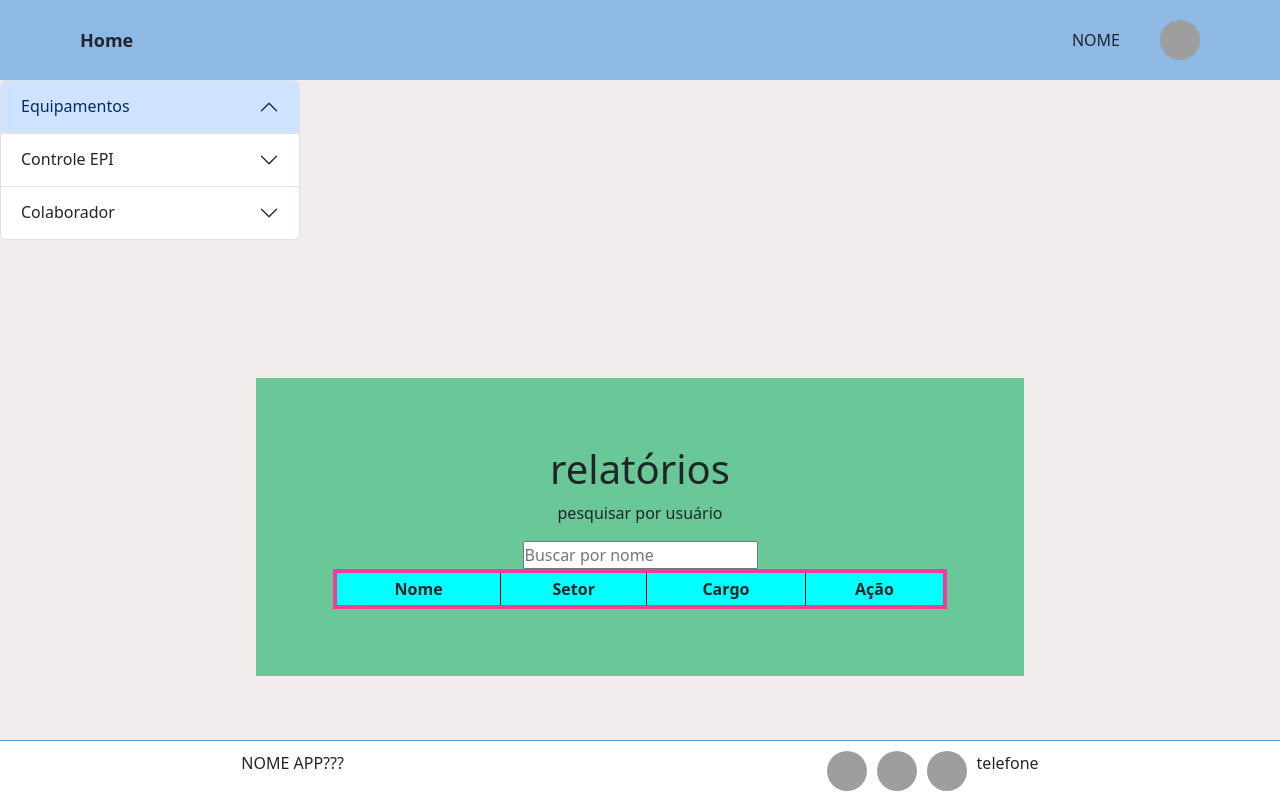
After one commit to marcelovntr/epi, a Django app: page /listagem_editar/ in a window 1280 px wide. The commit adds this page. Run offline with Django 5.2, Linux system fonts and the light colour scheme; data that the repository does not hold is empty; grey boxes are pictures that could not be loaded.

Commit message:
funções excluir e atualizar OK!

```diff
--- a/epi2025/epi/epi_app/static/epi_app/css/footer.css
+++ b/epi2025/epi/epi_app/static/epi_app/css/footer.css
@@ -6,16 +6,15 @@
 
 .footer-container {
     width: 100%;
-    height: 60px;
+    min-height: 60px;
     background-color: #ffffff;
     display: flex;
     justify-content:space-around;
     align-items: center;
-    /* padding: 0 20px; */
     border-top: rgb(67, 157, 230) solid 1px;
-    position: fixed;
-    bottom: 0;
-
+    position: relative;
+    flex-shrink: 0;
+    margin-top: 64px;
 }
 .footer-info{
     display: flex;
--- a/epi2025/epi/epi_app/static/epi_app/css/header.css
+++ b/epi2025/epi/epi_app/static/epi_app/css/header.css
@@ -5,12 +5,14 @@
 }
 .header-index {
     width: 100%;
-    height: 80px;
+    min-height: 80px;
     background-color: #8eb9e4;
     display: flex;
     justify-content: space-between;
     align-items: center;
     padding: 0 80px;
+    max-height: 80px;
+    overflow: hidden;
 
 }
 
--- a/epi2025/epi/epi_app/static/epi_app/css/home.css
+++ b/epi2025/epi/epi_app/static/epi_app/css/home.css
@@ -6,6 +6,7 @@
 
 body {
     background-color: #f3ecec;
+    min-height: 100vh;
 }
 .container-home {
     background-color: rgb(106, 199, 152)
--- /dev/null
+++ b/epi2025/epi/epi_app/static/epi_app/css/index.css
@@ -0,0 +1,14 @@
+*{
+    padding: 0;
+    margin: 0;
+    box-sizing: border-box;
+}
+html, body {
+    height: 100%;
+    display: flex;
+    flex-direction: column;
+    min-height: 100vh;
+}
+body > *:not(.footer-container) {
+    flex: 1; /* Faz o conteúdo crescer e empurrar o footer para baixo */
+}
--- /dev/null
+++ b/epi2025/epi/epi_app/static/epi_app/css/listagem_editar.css
@@ -0,0 +1,84 @@
+    *{
+        padding: 0;
+        margin: 0;
+        box-sizing: border-box;
+    }
+    .container-home{
+        display: flex;
+        justify-content: center;
+        flex-direction: column;
+        min-width: 60%;
+        align-items: center;
+        margin: auto;
+        }
+
+    .tabela-colaboradores {
+    min-width: 80%;
+    background-color: rosybrown;
+    border: #f33b9a solid 1px;
+    border-collapse: collapse;
+    border: 4px solid #f33b9a;
+    border-style:solid;
+    }
+
+    .tabela-cabecalho{
+        text-align: center;
+        padding: 8px;
+        background-color: aqua;
+    }
+
+    .tabela-corpo{
+        text-align: center;
+        padding: 8px;
+    }
+
+.tabela-colaboradores th, .tabela-colaboradores td {
+    border: 1px solid black; /* Adiciona bordas visíveis nas células */
+    padding: 4px; /* Aumenta o espaçamento interno */
+    text-align: center;
+}
+
+.tabela-colaboradores tr:nth-child(even) {
+    background-color: #ffd4dc; /* Alternância de cores nas linhas */
+}
+
+.tabela-corpo a{
+background-color: brown;
+text-decoration: none;
+color: #f33b9a;
+padding: 4px 8px;
+border-radius: 4px;
+font-size: 0.8em;
+}
+    .lista-colaborador {
+        display: flex;
+        flex-direction: column;
+        align-items: center;
+        margin-top: 32px;
+        list-style: none;
+
+    }
+    .lista-colaborador li{
+        display: flex;
+        flex-direction: row;
+        align-items: center;
+        margin: 10px;
+        list-style: none;
+        background-color: rgb(127, 60, 182);
+        min-width: 600px;
+        padding: 8px 16px;
+        border-radius: 8px;
+    }
+
+    .lista-colaborador a {
+        text-decoration: none;
+    }
+
+    .lista-colaborador a:first-child{
+        color:#f33b9a;
+        font-weight: bold;
+    }
+    .lista-colaborador a:last-child{
+        color: aquamarine;
+        font-weight: bold;
+    }
--- a/epi2025/epi/epi_app/static/epi_app/css/relatorios.css
+++ b/epi2025/epi/epi_app/static/epi_app/css/relatorios.css
@@ -3,42 +3,3 @@
     margin: 0;
     box-sizing: border-box;
 }
-.container-home{
-    display: flex;
-    justify-content: center;
-    flex-direction: column;
-    max-width: 50%;
-    }
-
-    .lista-colaborador {
-        display: flex;
-        flex-direction: column;
-        align-items: center;
-        margin-top: 32px;
-        list-style: none;
-
-    }
-    .lista-colaborador li{
-        display: flex;
-        flex-direction: row;
-        align-items: center;
-        margin: 10px;
-        list-style: none;
-        background-color: rgb(127, 60, 182);
-        min-width: 600px;
-        padding: 8px 16px;
-        border-radius: 8px;
-    }
-
-    .lista-colaborador a {
-        text-decoration: none;
-    }
-
-    .lista-colaborador a:first-child{
-        color:#f33b9a;
-        font-weight: bold;
-    }
-    .lista-colaborador a:last-child{
-        color: aquamarine;
-        font-weight: bold;
-    }
--- a/epi2025/epi/epi_app/templates/epi_app/global/index.html
+++ b/epi2025/epi/epi_app/templates/epi_app/global/index.html
@@ -8,12 +8,15 @@
     <title>{% block title %}{% endblock title %}</title>
     <link href="https://cdn.jsdelivr.net/npm/bootstrap@5.3.2/dist/css/bootstrap.min.css" rel="stylesheet">
     <script src="https://cdn.jsdelivr.net/npm/bootstrap@5.3.2/dist/js/bootstrap.bundle.min.js"></script>
+    <link rel="stylesheet" href="{% static 'epi_app/css/index.css' %}">
     <link rel="stylesheet" href="{% static 'epi_app/css/home.css' %}">
     <link rel="stylesheet" href="{% static 'epi_app/css/header.css' %}">
     <link rel="stylesheet" href="{% static 'epi_app/css/accordion.css' %}">
     <link rel="stylesheet" href="{% static 'epi_app/css/footer.css' %}">
     <link rel="stylesheet" href="{% static 'epi_app/css/cadastro_colaborador.css' %}">
     <link rel="stylesheet" href="{% static 'epi_app/css/editar_colaborador.css' %}">
+    <link rel="stylesheet" href="{% static 'epi_app/css/listagem_editar.css' %}" />
+    <link rel="stylesheet" href="{% static 'epi_app/css/relatorios.css' %}" />
     {% comment %} demais css{% endcomment %}
     {% block css %}{% endblock css %}
 
--- /dev/null
+++ b/epi2025/epi/epi_app/templates/epi_app/pages/listagem_editar.html
@@ -0,0 +1,41 @@
+{% extends "epi_app/global/index.html" %}
+{% load static %}
+{% block title %}Lista Edição{% endblock title %}
+{% block css %}
+    <link rel="stylesheet" href="{% static 'epi_app/css/listagem_editar.css' %}" />
+{% endblock css %}
+
+{% block content %}
+
+<main class='container-home'>
+    <h1>relatórios</h1>
+        <p>pesquisar por usuário</p>
+        <input type="text" placeholder="Buscar por nome">
+
+
+        <table class="tabela-colaboradores">
+            <thead class="tabela-cabecalho">
+                <tr>
+                    <th>Nome</th>
+                    <th>Setor</th>
+                    <th>Cargo</th>
+                    <th>Ação</th>
+                </tr>
+            </thead>
+            <tbody class="tabela-corpo">
+                {% for worker in colaboradores %}
+                    <tr>
+                        <td>{{ worker.nome }}</td>
+                        <td>{{ worker.setor }}</td>
+                        <td>{{ worker.cargo }}</td>
+                        <td><a href="{% url 'deletar_colaborador' worker.id %}">Excluir</a>
+                        <a href="{% url 'editar_colaborador' worker.id %}">Atualizar</a></td>
+                    </tr>
+                {% endfor %}
+            </tbody>
+        </table>
+
+</main>
+
+
+{% endblock content %}
--- a/epi2025/epi/epi_app/templates/epi_app/partials/accordion.html
+++ b/epi2025/epi/epi_app/templates/epi_app/partials/accordion.html
@@ -39,7 +39,7 @@
 
             <a href="{% url 'cadastro_colaborador' %}">Cadastrar Colaborador</a>
             <a href="{% url 'relatorios' %}">Relatórios</a>
-            <a href="{% url 'editar_colaborador' %}">Editar Colaborador</a>
+            <a href="{% url 'listagem_editar' %}">Editar Colaborador</a>
 
         </div>
       </div>
--- a/epi2025/epi/epi_app/urls.py
+++ b/epi2025/epi/epi_app/urls.py
@@ -6,6 +6,8 @@ urlpatterns = [
     path('', views.home, name='home'),
     path('cadastro/', views.cadastro_colaborador, name='cadastro_colaborador'),
     path('relatorios/', views.relatorios, name='relatorios'),
-    path('editar/', views.editar_colaborador, name='editar_colaborador'),
+    path('editar/<int:id>', views.editar_colaborador, name='editar_colaborador'),
+    path('listagem_editar/', views.listagem_editar, name='listagem_editar'),
+    path('deletar/<int:id>', views.deletar_colaborador, name='deletar_colaborador'),
 
 ]
--- a/epi2025/epi/epi_app/views.py
+++ b/epi2025/epi/epi_app/views.py
@@ -1,4 +1,4 @@
-from django.shortcuts import render
+from django.shortcuts import render, redirect
 from .models import Colaboradores
 
 # Create your views here.
@@ -14,8 +14,23 @@ def cadastro_colaborador(request):
     return render(request, 'epi_app/pages/cadastro.html', context={'colaborador': colaborador})
 
 def relatorios(request):
+    return render(request, 'epi_app/pages/relatorios.html')
+
+def editar_colaborador(request, id):
+    if request.method == 'GET':
+        colaborador_por_id = Colaboradores.objects.get(id=id)
+        return render(request, 'epi_app/pages/editar.html', context={'colaborador': colaborador_por_id})
+    nome = request.POST.get('nome')
+    cargo = request.POST.get('cargo')
+    setor = request.POST.get('setor')
+    Colaboradores.objects.filter(id=id).update(nome=nome, cargo=cargo, setor=setor)
+    return redirect('listagem_editar')
+
+def deletar_colaborador(request, id):
+    colaborador_encontrado = Colaboradores.objects.get(id=id)
+    colaborador_encontrado.delete()
+    return redirect('listagem_editar')
+
+def listagem_editar(request):
     lista_colaboradores = Colaboradores.objects.all()
-    return render(request, 'epi_app/pages/relatorios.html', context={'colaboradores': lista_colaboradores})
-
-def editar_colaborador(request):
-    return render(request, 'epi_app/pages/editar.html')
+    return render(request, 'epi_app/pages/listagem_editar.html', context={'colaboradores': lista_colaboradores})
```
Also changed, not shown: epi2025/epi/epi_app/templates/epi_app/pages/editar.html (+4 -4 lines), epi2025/epi/epi_app/templates/epi_app/pages/relatorios.html (+22 -10 lines).
